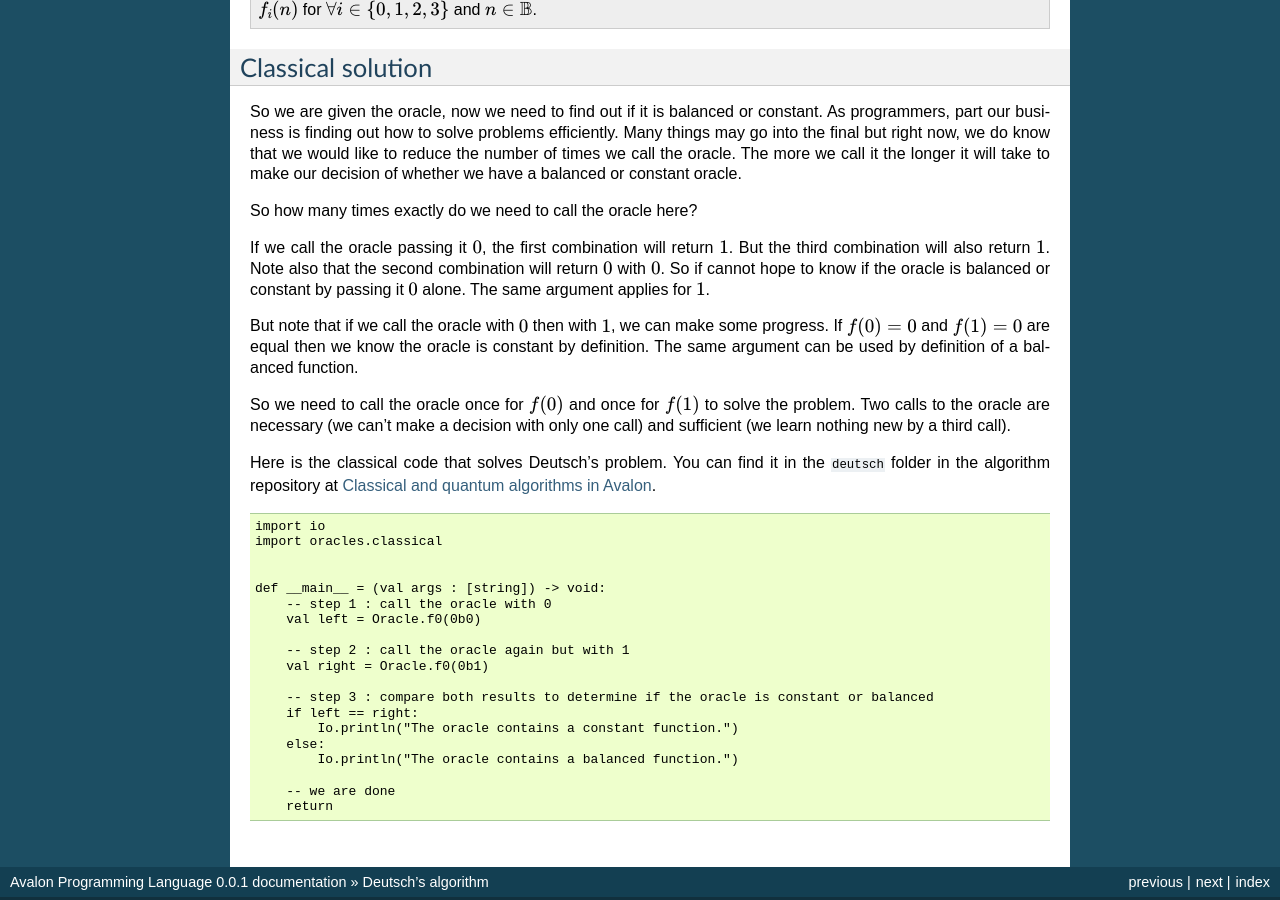
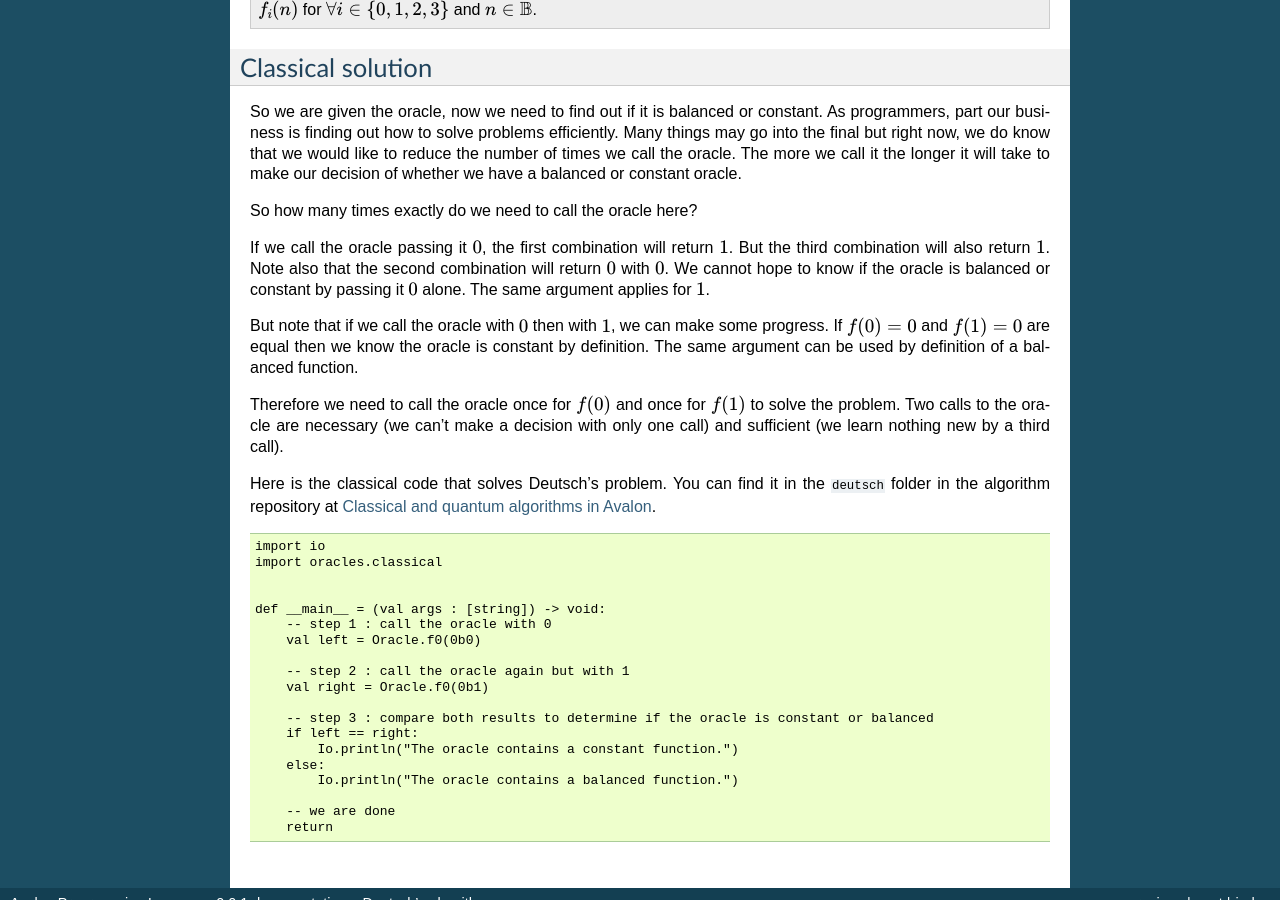
Before and after one commit to avalon-lang/docs, a Sphinx documentation site: the page built from source/algorithms/deutsch.rst, in a window 1280 px wide and 900 px high, scrolled down 1013 px. Built offline with Sphinx 7.4.7, drawn with Linux system fonts in a browser that asks for light colours.

Commit message:
Removed sophilia (excessive use of 'so').

```diff
--- a/source/algorithms/deutsch.rst
+++ b/source/algorithms/deutsch.rst
@@ -76,14 +76,14 @@ So how many times exactly do we need to call the oracle here?
 
 If we call the oracle passing it :math:`0`, the first combination will return :math:`1`.
 But the third combination will also return :math:`1`. Note also that the second combination
-will return :math:`0` with :math:`0`. So if cannot hope to know if the oracle is balanced
+will return :math:`0` with :math:`0`. We cannot hope to know if the oracle is balanced
 or constant by passing it :math:`0` alone. The same argument applies for :math:`1`.
 
 But note that if we call the oracle with :math:`0` then with :math:`1`, we can make some progress.
 If :math:`f(0)=0` and :math:`f(1)=0` are equal then we know the oracle is constant by definition.
 The same argument can be used by definition of a balanced function.
 
-So we need to call the oracle once for :math:`f(0)` and once for :math:`f(1)` to solve
+Therefore we need to call the oracle once for :math:`f(0)` and once for :math:`f(1)` to solve
 the problem. Two calls to the oracle are necessary (we can't make a decision with only one call)
 and sufficient (we learn nothing new by a third call).
 
```
